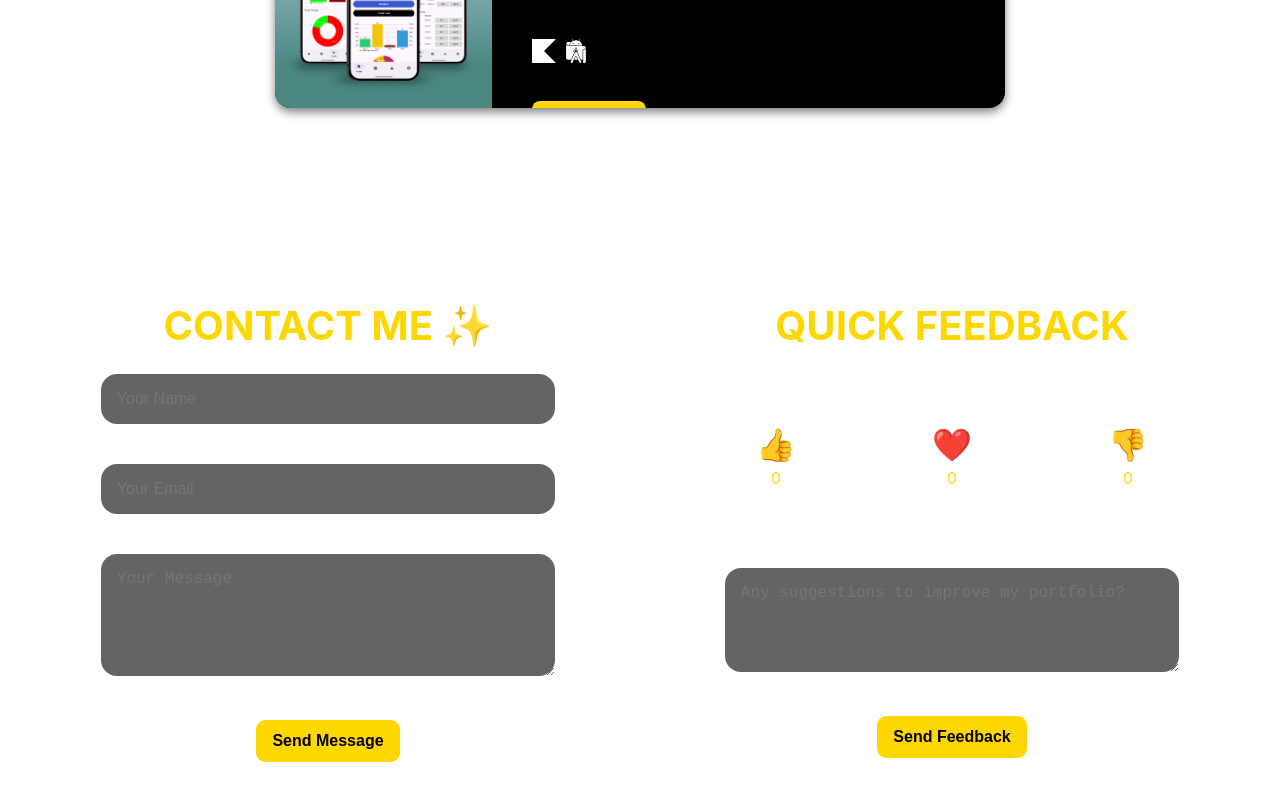
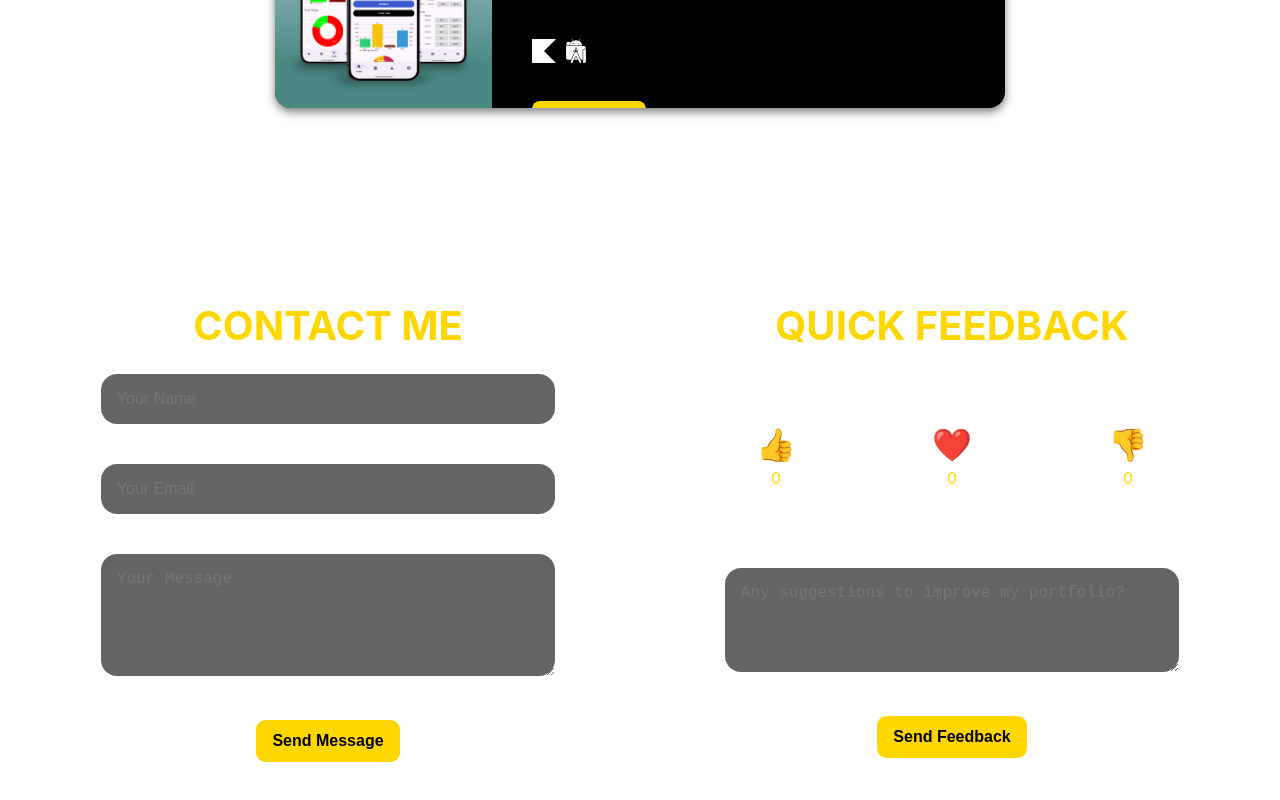
Before and after one commit to TheekshR/Portfolio-Website, a React (Create React App) app: page / in a window 1280 px wide. Shown: the part 3624-4424 px from the top of the page. Built offline with nearby package versions, Linux system fonts and the light colour scheme; no server answers; the database is empty.

Commit message:
Small change on contact me form

```diff
--- a/src/components/Contact.js
+++ b/src/components/Contact.js
@@ -121,7 +121,7 @@ export default function Contact() {
       {/* LEFT SIDE: Contact Me */}
       {/* --------------------- */}
       <div className="form-contact">
-        <h2>CONTACT ME ✨</h2>
+        <h2>CONTACT ME</h2>
 
         {contactSent ? (
           <p className="success-message">Message sent! 🎉</p>
```
